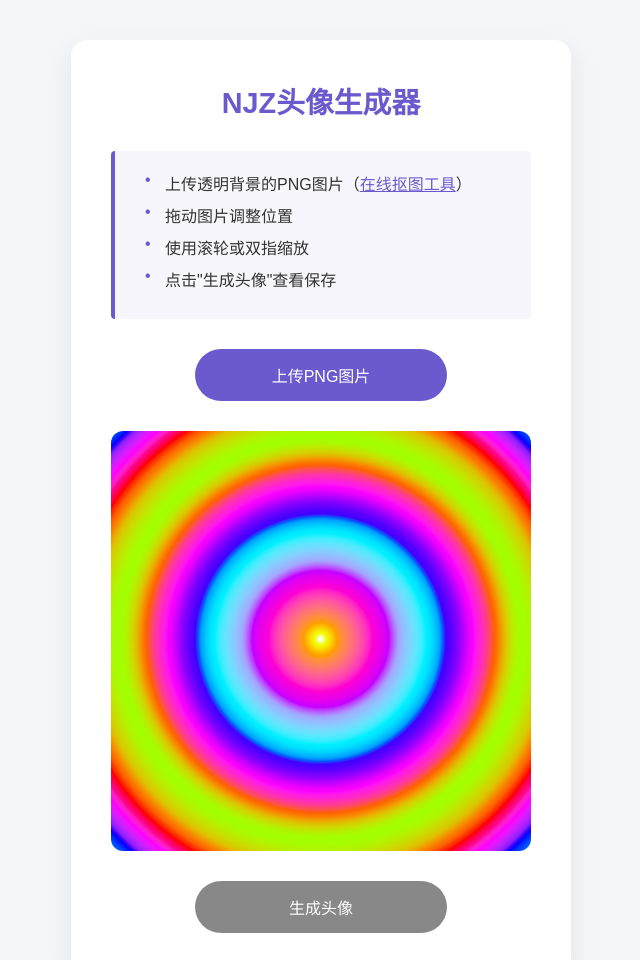
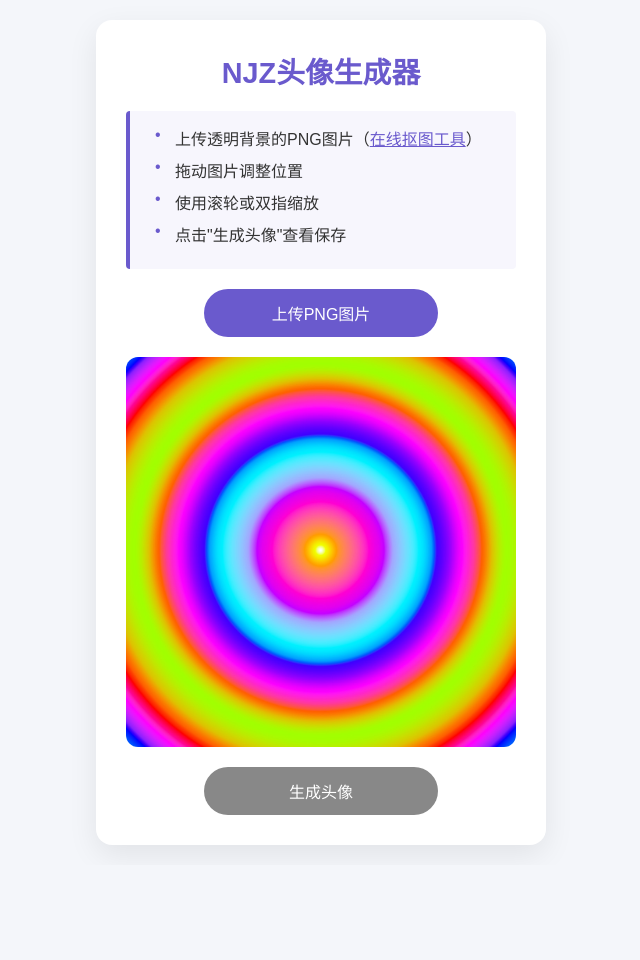
Before and after one commit to nobreadnolife/newavatar, a plain HTML site: page index.html in a window 1280 px wide. Shown: the top 960 px of the page, without its empty margins (319-959 px from the left). After the commit the page ends 865 px from the top, so only its background shows below. Drawn offline with Linux system fonts and the light colour scheme.

Commit message:
Add files via upload

```diff
--- a/index.html
+++ b/index.html
@@ -34,7 +34,7 @@
             justify-content: center;
             align-items: center;
             min-height: 100vh;
-            padding: 40px;
+            padding: 20px;
             color: var(--text-color);
         }
 
@@ -43,22 +43,22 @@
             border-radius: 16px;
             box-shadow: 0 10px 30px rgba(0,0,0,0.08);
             width: 100%;
-            max-width: 500px;
-            padding: 40px;
+            max-width: 450px;
+            padding: 30px;
         }
 
         h1 {
             text-align: center;
             color: var(--primary-color);
-            margin-bottom: 30px;
+            margin-bottom: 20px;
             font-size: 1.8rem;
         }
 
         .instructions {
             background-color: rgba(106, 90, 205, 0.05);
             border-left: 4px solid var(--primary-color);
-            padding: 20px;
-            margin-bottom: 30px;
+            padding: 15px;
+            margin-bottom: 20px;
             border-radius: 4px;
         }
 
@@ -85,13 +85,13 @@
             width: 60%;
             margin-left: auto;
             margin-right: auto;
-            padding: 14px;
+            padding: 12px;
             background-color: var(--primary-color);
             color: white;
             border: none;
             border-radius: 50px;
             text-align: center;
-            margin-bottom: 30px;
+            margin-bottom: 20px;
             cursor: pointer;
             transition: background-color 0.3s;
             font-size: 1rem;
@@ -105,7 +105,7 @@
             width: 100%;
             aspect-ratio: 1 / 1;
             border-radius: 12px;
-            margin-bottom: 30px;
+            margin-bottom: 20px;
             display: flex;
             justify-content: center;
             align-items: center;
```
